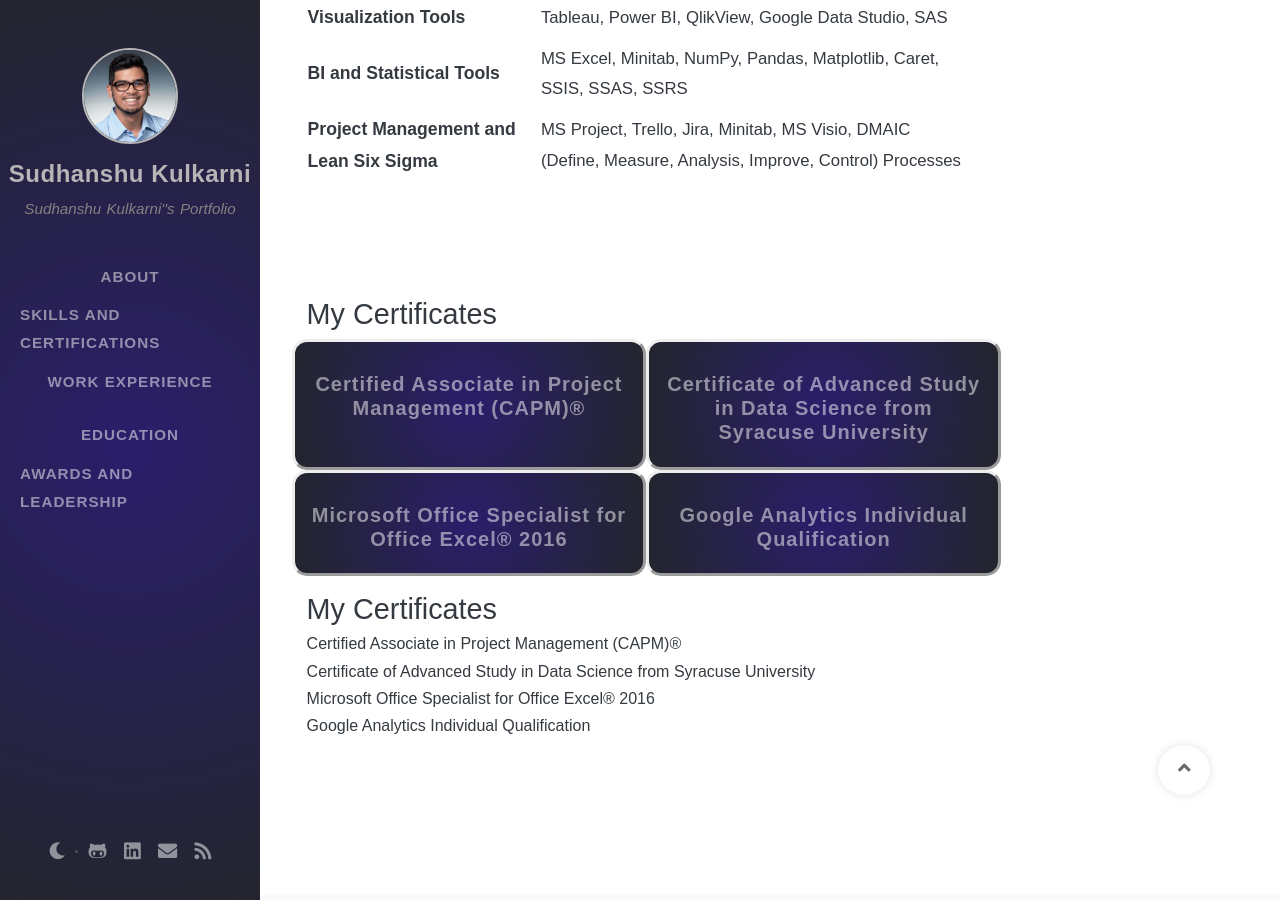
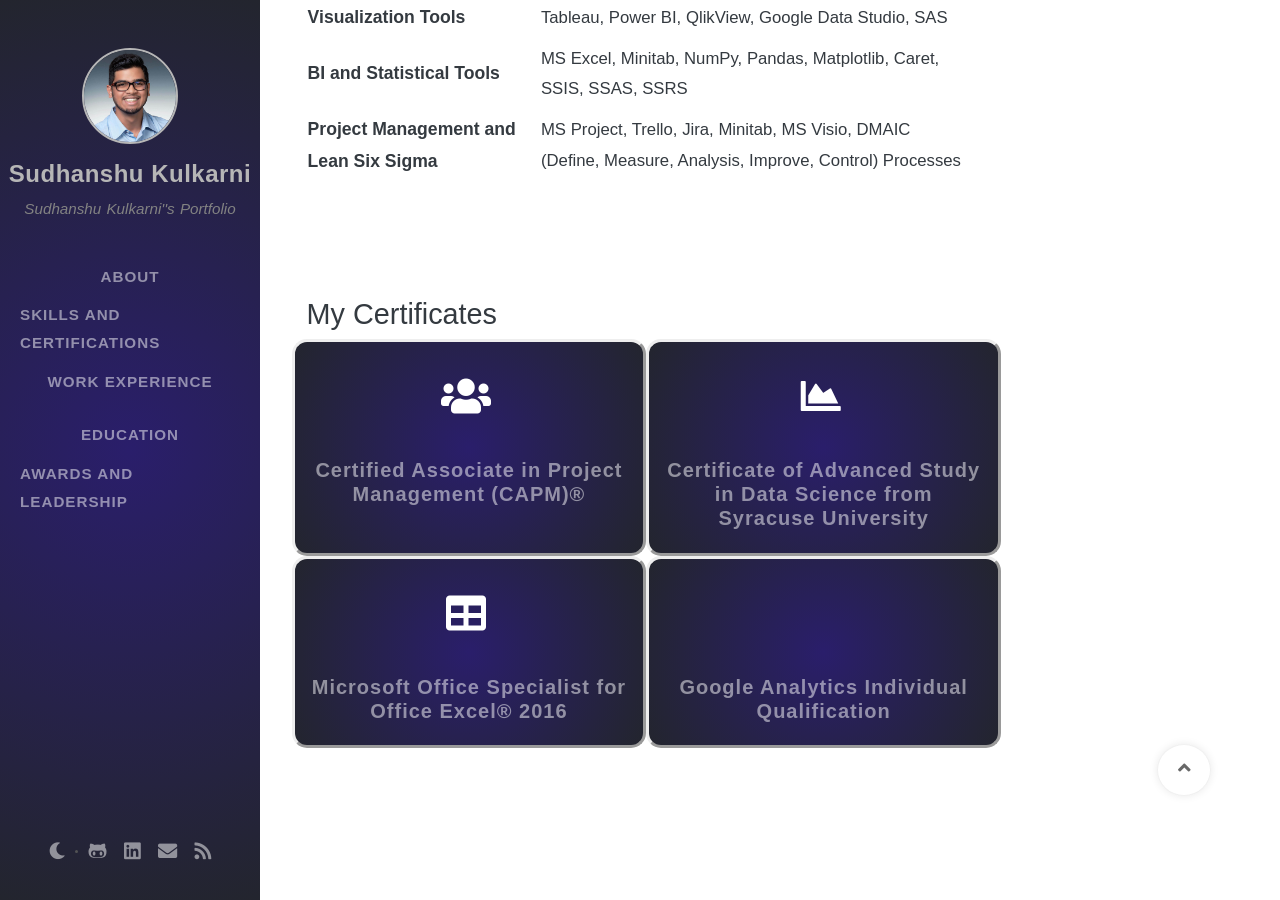
Before and after one commit to skulkarni218/skulkarni218.github.io, a Jekyll site: the page built from tabs/skills_certifications.md, in a window 1280 px wide and 900 px high, scrolled down 1187 px. Built offline with Jekyll 4.4.1, drawn with Linux system fonts in a browser that asks for light colours; nearby versions of some CDN libraries; some web fonts are replaced; comment, search, counter and statistics services are not loaded.

Commit message:
Update skills_certifications.md

```diff
--- a/tabs/skills_certifications.md
+++ b/tabs/skills_certifications.md
@@ -194,6 +194,7 @@
 
 	<div class="col-md-6 pack-service">
 		<div class="service">
+			<div class="service-icon"><i class="fa fa-users"></i></div>
 			<div class="service-detail">
 				<h3>Certified Associate in Project Management (CAPM)®</h3>
 			</div>
@@ -201,6 +202,7 @@
 	</div>
 	<div class="col-md-6 pack-service">
 		<div class="service">
+		<div class="service-icon"><i class="fa fa-chart-area"></i></div>
 			<div class="service-detail">
 				<h3>Certificate of Advanced Study in Data Science from Syracuse University</h3>
 			</div>
@@ -208,6 +210,7 @@
 	</div>
 	<div class="col-md-6 pack-service">
 		<div class="service">
+		<div class="service-icon"><i class="fa fa-table"></i></div>
 			<div class="service-detail">
 				<h3>Microsoft Office Specialist for Office Excel® 2016</h3>
 			</div>
@@ -215,25 +218,10 @@
 	</div>
 	<div class="col-md-6 pack-service">
 		<div class="service">
+		<div class="service-icon"><i class="fa fa-google"></i></div>
 			<div class="service-detail">
 				<h3>Google Analytics Individual Qualification</h3>
 			</div>
 		</div>
 	</div>
 </div>
-
-<div>
-<h2 style="font-size: 1.8rem;font-weight: 400;">My Certificates</h2>
-</div>
-<div>
-<h6>Certified Associate in Project Management (CAPM)®</h6>
-</div>
-<div>
-<h6>Certificate of Advanced Study in Data Science from Syracuse University</h6>
-</div>
-<div>
-<h6>Microsoft Office Specialist for Office Excel® 2016</h6>
-</div>
-<div>
-<h6>Google Analytics Individual Qualification</h6>
-</div>
```
